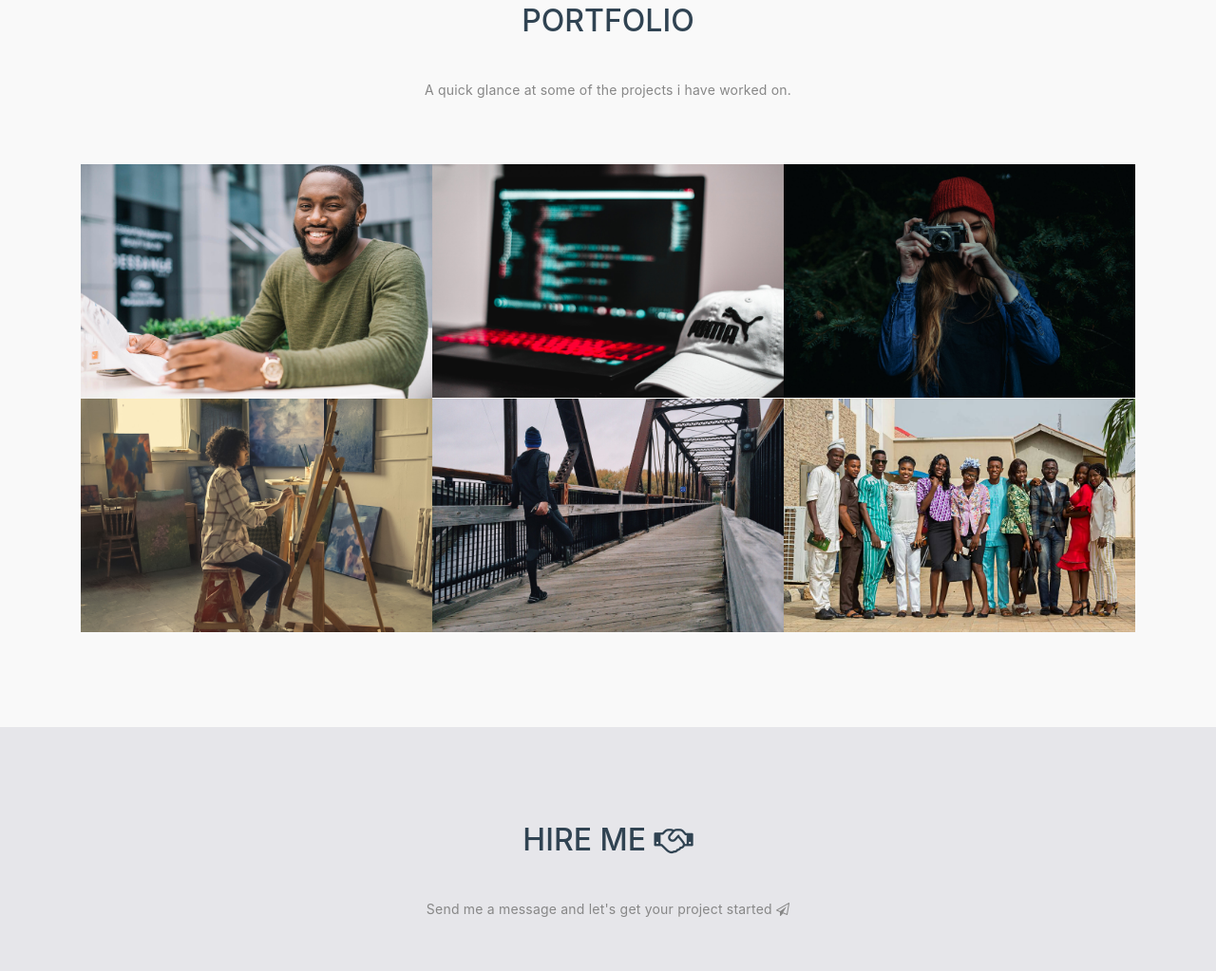
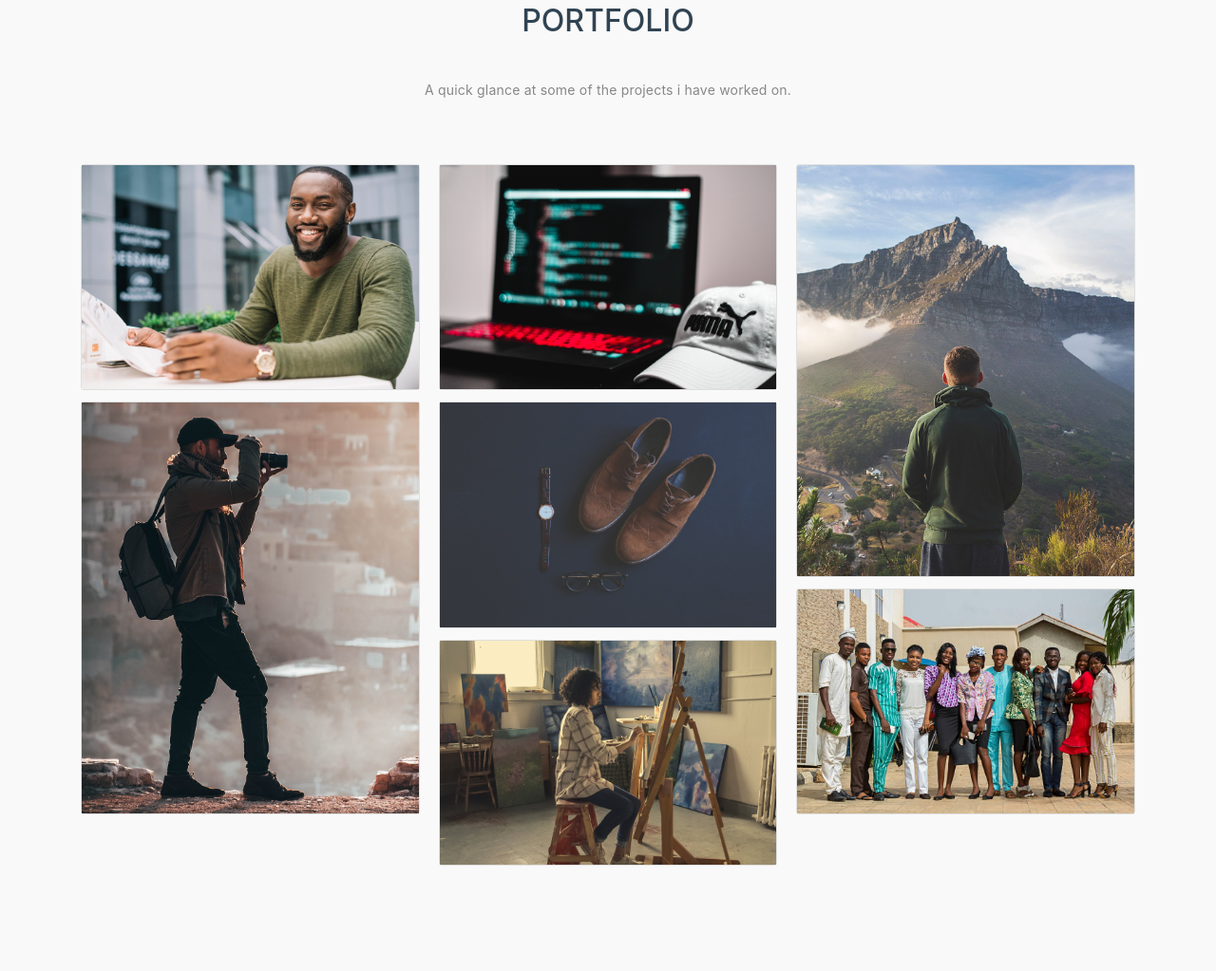
Before and after one commit to Ayo-1/Portfolio, a plain HTML site: page index.html in a window 1280 px wide. Shown: the part 2527-3550 px from the top of the page at 95% size. Drawn offline with nearby package versions, Linux system fonts and the light colour scheme; a web font is replaced by a local one.

Commit message:
added mansory grid style to project section

```diff
--- a/index.html
+++ b/index.html
@@ -235,9 +235,9 @@
                     A quick glance at some of the projects i have worked on.
                 </p>
             </div>
-            <div class="row no-gutters">
+            <div class="card-columns">
 
-                <div class="col-lg-4 col-md-6">
+                <div class="card">
                     <div class="work">
                         <img class="img-fluid" src="img/reveal.jpg" alt="">
                         <div class="work-overlay">
@@ -254,7 +254,22 @@
                     </div>
                 </div>
 
-                <div class="col-lg-4 col-md-6">
+                <div class="card">
+                    <div class="work">
+                        <img class="img-fluid" src="img/long2.jpg" alt="">
+                        <div class="work-overlay">
+                            <div>
+                                <h3>PhotoYeffery</h3>
+                            </div>
+                            <ul class="d-flex">
+                                <li><a href="#" class="btn btn-primary left">Details <i class="fa fa-pencil pl-1"></i></a></li>
+                                <li><a href="#" class="btn btn-primary right">10% complete <i class="fa fa-spinner pl-1"></i></a></li>
+                            </ul>
+                        </div>
+                    </div>
+                </div>
+
+                <div class="card">
                     <div class="work">
                         <img class="img-fluid" src="img/b.jpeg" alt="">
                         <div class="work-overlay">
@@ -269,22 +284,22 @@
                     </div>
                 </div>
 
-                <div class="col-lg-4 col-md-6">
+                <div class="card">
                     <div class="work">
-                        <img class="img-fluid" src="img/g4.jpg" alt="">
+                        <img class="img-fluid" src="img/aeriestobells.jpg" alt="">
                         <div class="work-overlay">
                             <div>
-                                <h3>Photomania</h3>
+                                <h3>Ariestobells</h3>
                             </div>
                             <ul class="d-flex">
-                                <li><a href="#" class="btn btn-primary left">Details <i class="fa fa-pencil pl-1"></i></a></li>
-                                <li><a href="#" class="btn btn-primary right">10% complete <i class="fa fa-spinner pl-1"></i></a></li>
+                                <li><a href="#" class="btn btn-primary left">Details<i class="fa fa-pencil pl-1"></i></a></li>
+                                <li><a href="#" class="btn btn-primary right">Visit website<i class="fa fa-globe pl-1"></i></a></li>
                             </ul>
                         </div>
                     </div>
                 </div>
 
-                <div class="col-lg-4 col-md-6 wow fadeInUp"  data-wow-delay=".2s">
+                <div class="card wow fadeInUp"  data-wow-delay=".2s">
                     <div class="work">
                         <img class="img-fluid" src="img/tj.jpeg" alt="">
                         <div class="work-overlay">
@@ -299,9 +314,9 @@
                     </div>
                 </div>
 
-                <div class="col-lg-4 col-md-6 wow fadeInUp" data-wow-delay=".4s">
+                <div class="card wow fadeInUp" data-wow-delay=".4s">
                     <div class="work">
-                        <img class="img-fluid" src="img/stayfit.jpeg" alt="">
+                        <img class="img-fluid" src="img/long.jpg" alt="">
                         <div class="work-overlay">
                             <div>
                                 <h3>Stayfit</h3>
@@ -314,7 +329,7 @@
                     </div>
                 </div>
 
-                <div class="col-lg-4 col-md-6 wow fadeInUp"  data-wow-delay=".6s">
+                <div class="card wow fadeInUp"  data-wow-delay=".6s">
                     <div class="work">
                         <img class="img-fluid" src="img/egbeda.jpg" alt="">
                         <div class="work-overlay">
```
Also changed, not shown: img/aeriestobells.jpg (added), img/long.jpg (added), img/long2.jpg (added).
